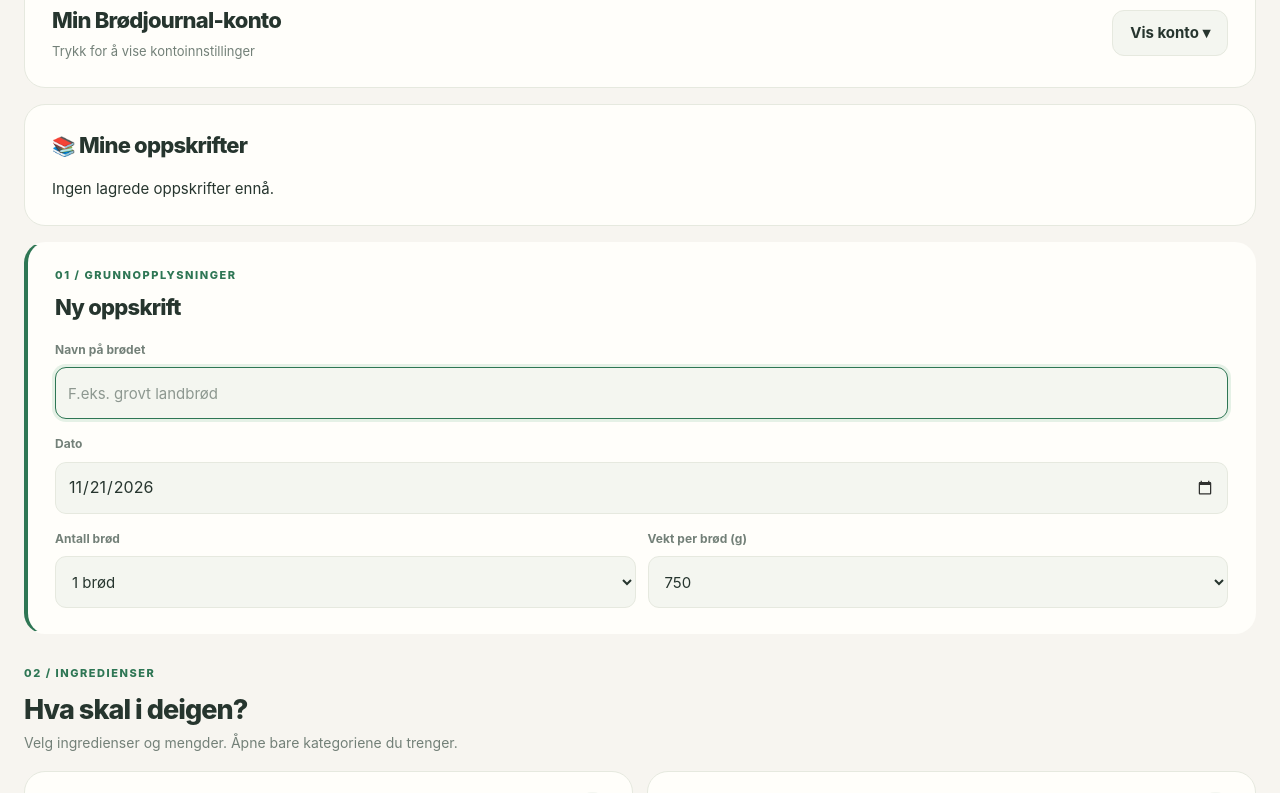
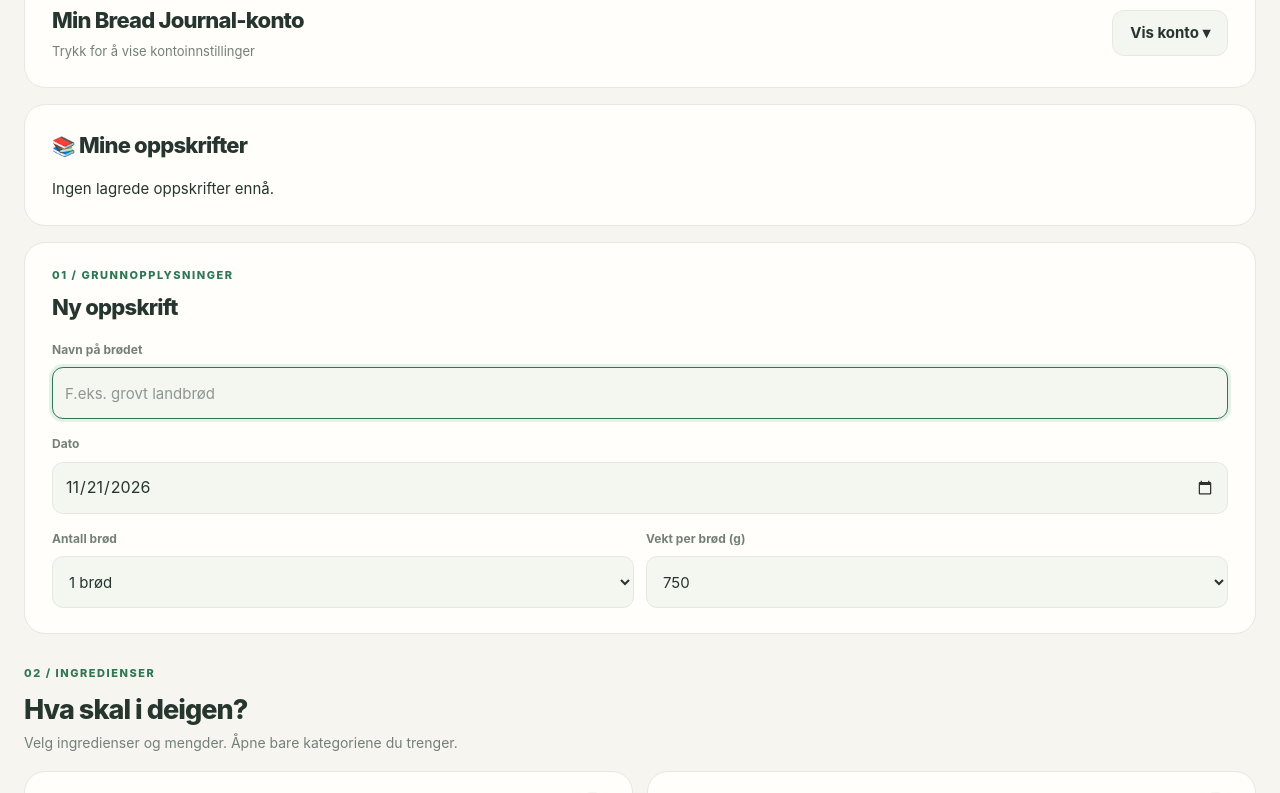
Before and after one commit to kamransound-arch/Bread-Journal-, a plain HTML site: page index.html in a window 1280 px wide. Both pictures are taken after a click on the button "📄 Del oppskrift som PDF". Shown: the part 484-1277 px from the top of the page. Drawn offline with nearby package versions, Linux system fonts and the light colour scheme.

Commit message:
Add files via upload

```diff
--- a/index.html
+++ b/index.html
@@ -1,5 +1,5 @@
 <!doctype html>
-<html lang="no"><head><meta charset="utf-8"><meta name="viewport" content="width=device-width,initial-scale=1,viewport-fit=cover"><meta name="theme-color" content="#28211d"><title>Brødjournal 🍞</title>
+<html lang="no"><head><meta charset="utf-8"><meta name="viewport" content="width=device-width,initial-scale=1,viewport-fit=cover"><meta name="theme-color" content="#28211d"><title>Bread Journal 🍞</title>
 <style>
 
 :root{color-scheme:light;--bg:#f5f4ef;--panel:#fff;--text:#242e29;--muted:#737e77;--line:#e1e7e1;--accent:#287653;--accent-hover:#1f6043;--input:#f7f9f6;--head:#173f31;--shadow:0 8px 30px rgba(24,53,37,.045)}
@@ -18,7 +18,7 @@ button{border:0;border-radius:12px;padding:11px 17px;min-height:46px;cursor:poin
 @media print{@page{size:A4;margin:15mm}html,html[data-theme=dark]{color-scheme:light!important}body{background:#fff!important;color:#171717!important;font:11pt Georgia,serif!important}header,main{display:none!important}#printSheet{display:block!important;color:#171717;background:#fff}#printSheet h1{font-size:25pt;margin:0 0 8px}#printSheet h2{font-size:14pt;border-bottom:1px solid #aaa;margin:16px 0 7px}#printSheet .details{margin:8px 0 18px;color:#555}#printSheet ul{padding-left:20px;margin:4px 0}#printSheet li{margin:3px 0}#printSheet .gallery{display:flex;flex-wrap:wrap;gap:8px;margin:14px 0}#printSheet img{width:46%;max-height:105mm;object-fit:contain;break-inside:avoid}#printSheet section{break-inside:avoid}#printSheet .notes{white-space:pre-wrap;line-height:1.5}#printSheet footer{font-size:9pt;color:#777;margin-top:22px}}
 
 
-/* Brødjournal v19: redesigned editorial layout */
+/* Bread Journal v28: redesigned editorial layout */
 :root{--bg:#f7f5f0;--panel:#fffefa;--text:#26352e;--muted:#738078;--line:#e6e9df;--accent:#2e7654;--input:#f4f6f0;--shadow:0 10px 35px rgba(41,52,38,.045)}
 html[data-theme=dark]{--bg:#121a17;--panel:#1c2822;--text:#f0f5ec;--muted:#a4b8aa;--line:#34483c;--accent:#81d6a5;--input:#27372e;--shadow:0 10px 35px rgba(0,0,0,.13)}
 body{font-size:15px}header{padding:18px 26px;background:#193d2c}header .top{max-width:1280px}header h1{font-size:27px}main{max-width:1280px;padding:30px 24px 100px}
@@ -67,12 +67,15 @@ html[data-theme=dark] .welcome{background:linear-gradient(115deg,#294638,#385840
 
 /* v26: fjern bare den lyse ytterkanten på grunnopplysninger; behold grønn venstrestrek */
 .basics-panel{border-top-color:transparent!important;border-right-color:transparent!important;border-bottom-color:transparent!important;border-left:4px solid var(--accent)!important;box-shadow:none!important}
-</style></head><body><header><div class="top"><div><h1>🍞 Brødjournal</h1><div>Min personlige bakebok</div></div><button class="secondary" id="themeBtn" type="button">🌙 Mørk modus</button></div></header>
+
+/* v27: Same border on all four sides, no green accent stripe */
+.basics-panel { border: 1px solid var(--line) !important; }
+</style></head><body><header><div class="top"><div><h1>🍞 Bread Journal</h1><div>Min personlige bakebok</div></div><button class="secondary" id="themeBtn" type="button">🌙 Mørk modus</button></div></header>
 <main>
 <section class="welcome"><div><div class="eyebrow">DIN DIGITALE BAKEBOK</div><h2>Bak noe godt i dag.</h2><p>Samle favorittoppskriftene dine, juster ingrediensene og ta vare på resultatet.</p></div><div class="welcome-icon" aria-hidden="true">🥖</div></section>
 <div class="toolbar"><button class="primary" id="newBtn">＋ Ny oppskrift</button><button class="secondary" id="pdfBtn">📄 Del oppskrift som PDF</button><button class="secondary" id="exportBtn">Eksporter backup</button><button class="secondary" id="importBtn">Importer backup</button><input type="file" id="importFile" accept=".json,application/json" hidden></div>
 <section class="panel" id="cloudPanel"><div class="section-kicker">☁️ SKY / KONTO</div>
-<div class="cloud-heading"><div><h2>Min Brødjournal-konto</h2><p id="cloudCompactStatus" class="hint">Trykk for å vise kontoinnstillinger</p></div><button type="button" class="secondary" id="cloudToggle" aria-controls="cloudDetails" aria-expanded="false">Vis konto ▾</button></div>
+<div class="cloud-heading"><div><h2>Min Bread Journal-konto</h2><p id="cloudCompactStatus" class="hint">Trykk for å vise kontoinnstillinger</p></div><button type="button" class="secondary" id="cloudToggle" aria-controls="cloudDetails" aria-expanded="false">Vis konto ▾</button></div>
 <div id="cloudDetails" hidden>
 <p class="hint">Oppskrifter lagres fortsatt lokalt til du kobler til og logger inn. Eksporter en backup først.</p>
 <div class="field"><label for="cloudUrl">Supabase Project URL</label><input id="cloudUrl" value="https://kkpvssmzffpczquthwyf.supabase.co" placeholder="https://...supabase.co" autocapitalize="off" spellcheck="false"></div>
@@ -191,7 +194,7 @@ function printRecipe(){
  const bake=document.createElement('section');add(bake,'h2','Heving og steking');const proof=Number($('proof').value);add(bake,'p','Hevetid: '+(proof<60?proof+' minutter':proof%60===0?proof/60+' timer':Math.floor(proof/60)+' t '+proof%60+' min')+' · Steketemperatur: '+$('temp').value+' °C · Steketid: '+$('bake').value+' minutter');sheet.append(bake);
  if($('notes').value.trim()){const sec=document.createElement('section');add(sec,'h2','Fremgangsmåte og notater');add(sec,'div',$('notes').value,'notes');sheet.append(sec)}
  if(photoData.length){add(sheet,'h2','Bilder');const gallery=document.createElement('div');gallery.className='gallery';for(const src of photoData){const img=document.createElement('img');img.src=src;img.alt='Bilde av brødet';gallery.append(img)}sheet.append(gallery)}
- add(sheet,'footer','Brødjournal · Personlig oppskrift');
+ add(sheet,'footer','Bread Journal · Personlig oppskrift');
  // Images already stored as data URLs. Print the current edited recipe, even before saving.
  const imgs=[...sheet.querySelectorAll('img')];Promise.all(imgs.map(img=>img.complete?Promise.resolve():new Promise(resolve=>{img.onload=resolve;img.onerror=resolve}))).then(()=>window.print());
  }catch(e){status('PDF kunne ikke lages: '+e.message)}
```
